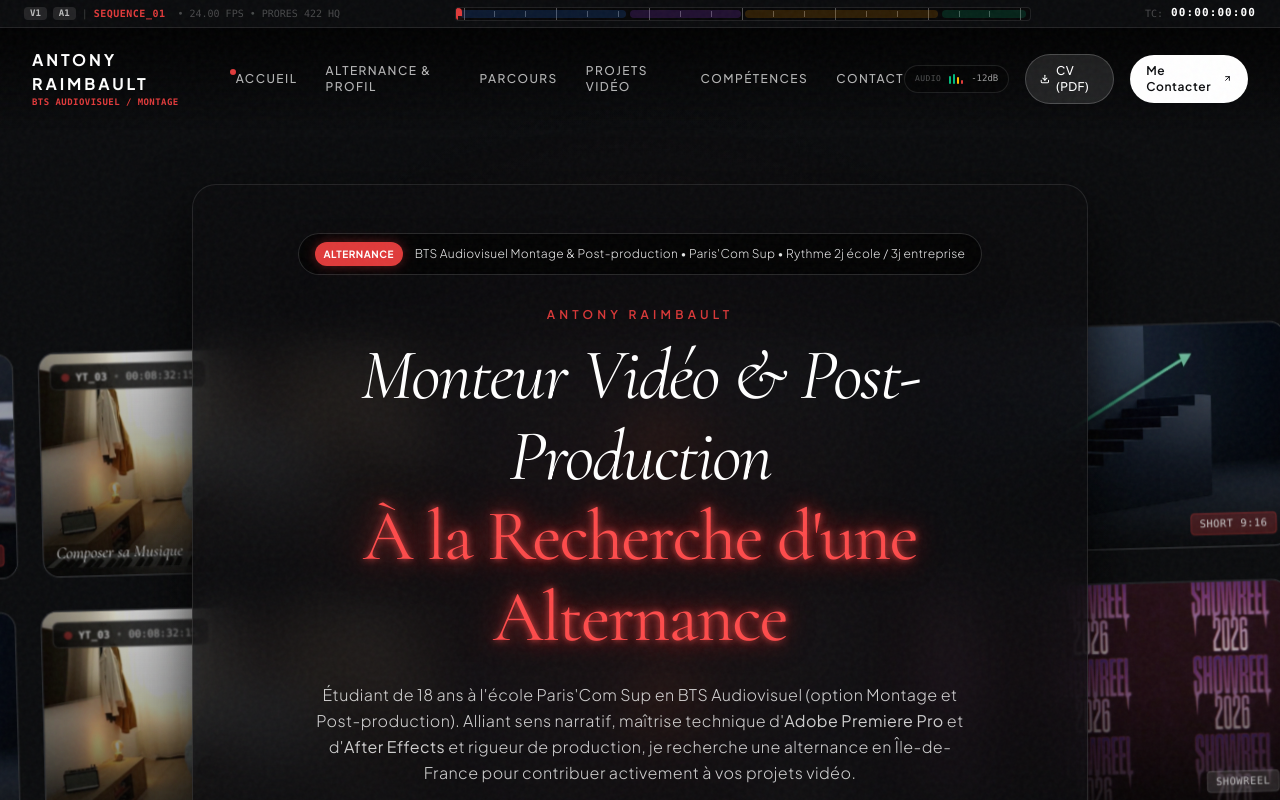
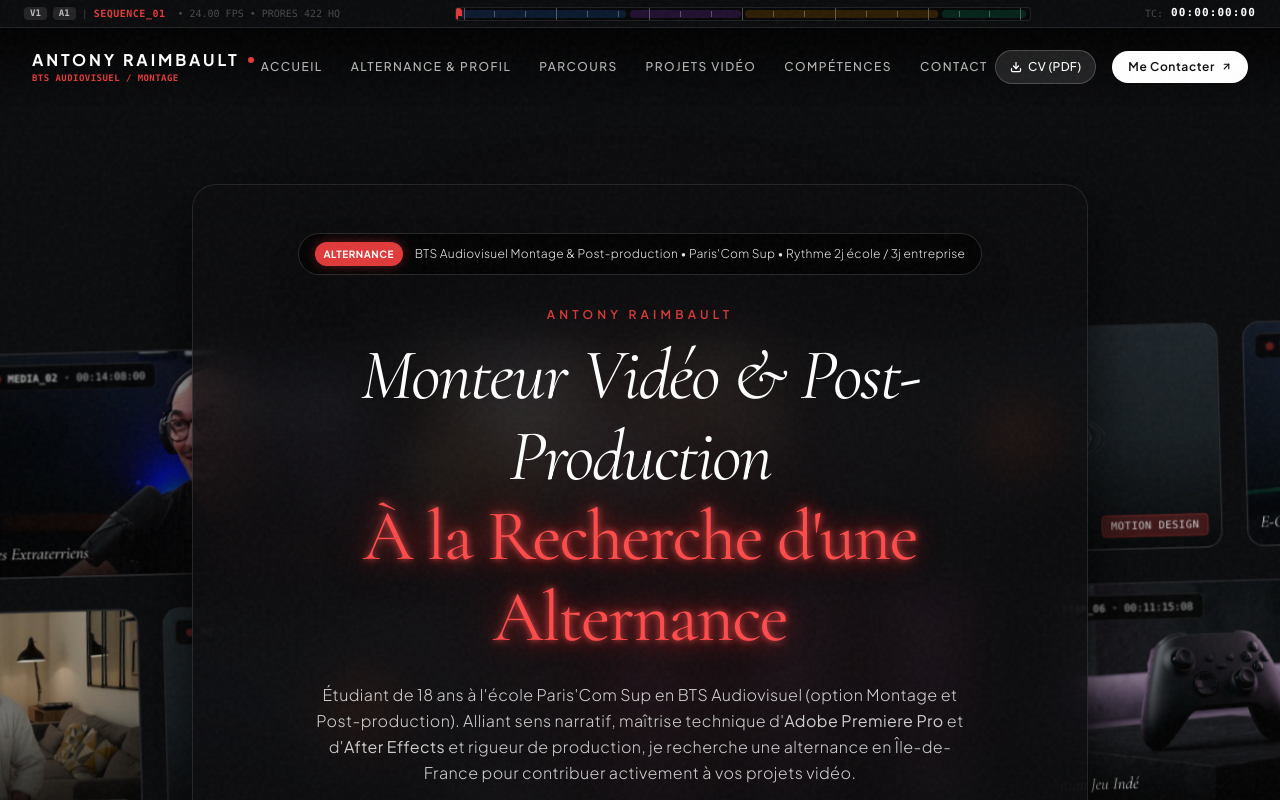
Before and after one commit to zayvisualpro/Portfolio, a React (Vite) app: page / in a window 1280 px wide. Shown: the top 800 px of the page. Built offline with nearby package versions, Linux system fonts and the light colour scheme.

Commit message:
fix: supprimer le vu-metre audio de la navbar et reduire la vitesse de defilement du fond hero

```diff
--- a/src/components/Navbar.jsx
+++ b/src/components/Navbar.jsx
@@ -60,17 +60,6 @@ const Navbar = () => {
         {/* Right Tools & CTAs */}
         <div className="hidden md:flex items-center gap-4">
 
-          {/* Subtle Audio Stereo VU-Meter */}
-          <div className="hidden xl:flex items-center gap-2 font-mono text-[9px] text-white/40 bg-black/40 px-2.5 py-1.5 rounded-full border border-white/10">
-            <span className="text-[8px] tracking-wider text-white/30">AUDIO</span>
-            <div className="flex gap-0.5 items-end h-2.5 w-3.5">
-              <span className="w-0.5 bg-emerald-500 rounded-xs animate-[pulse_0.7s_infinite] h-[80%]"></span>
-              <span className="w-0.5 bg-emerald-500 rounded-xs animate-[pulse_0.5s_infinite] h-[95%]"></span>
-              <span className="w-0.5 bg-amber-400 rounded-xs animate-[pulse_0.9s_infinite] h-[65%]"></span>
-              <span className="w-0.5 bg-[#E03A3A] rounded-xs animate-[pulse_1.2s_infinite] h-[40%]"></span>
-            </div>
-            <span className="text-white/60">-12dB</span>
-          </div>
 
           {/* Quick CV Download Button */}
           <a
--- a/src/index.css
+++ b/src/index.css
@@ -185,13 +185,13 @@ html {
 .animate-marquee-left {
   display: flex !important;
   width: max-content !important;
-  animation: marqueeLeft 26s linear infinite !important;
+  animation: marqueeLeft 55s linear infinite !important;
   will-change: transform;
 }
 
 .animate-marquee-right {
   display: flex !important;
   width: max-content !important;
-  animation: marqueeRight 30s linear infinite !important;
+  animation: marqueeRight 62s linear infinite !important;
   will-change: transform;
 }
```
